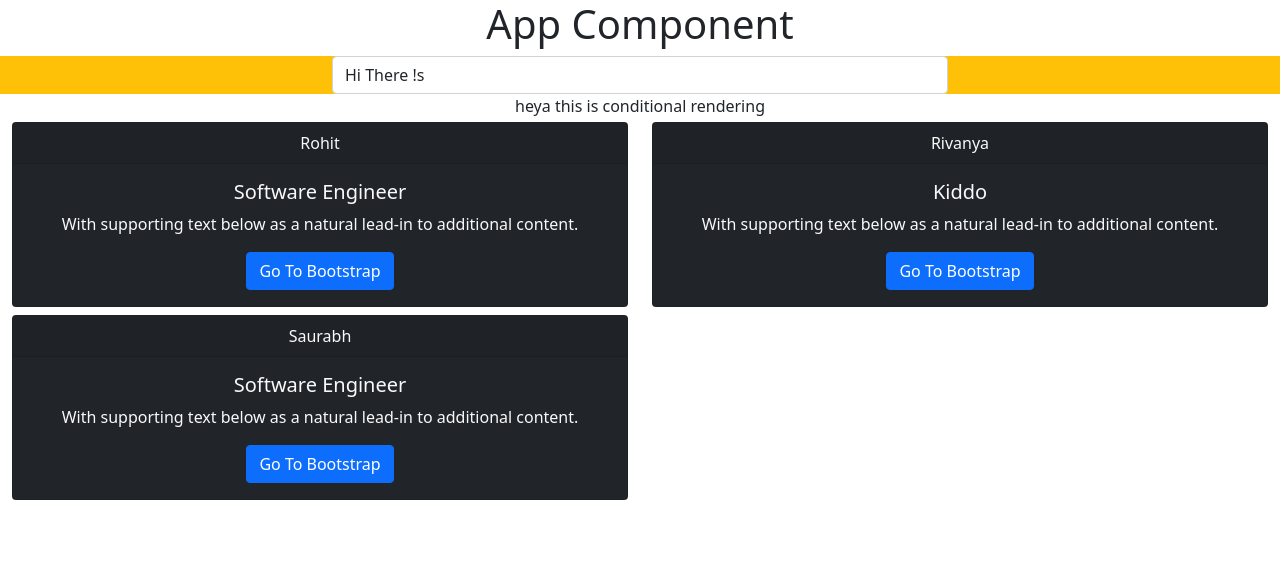
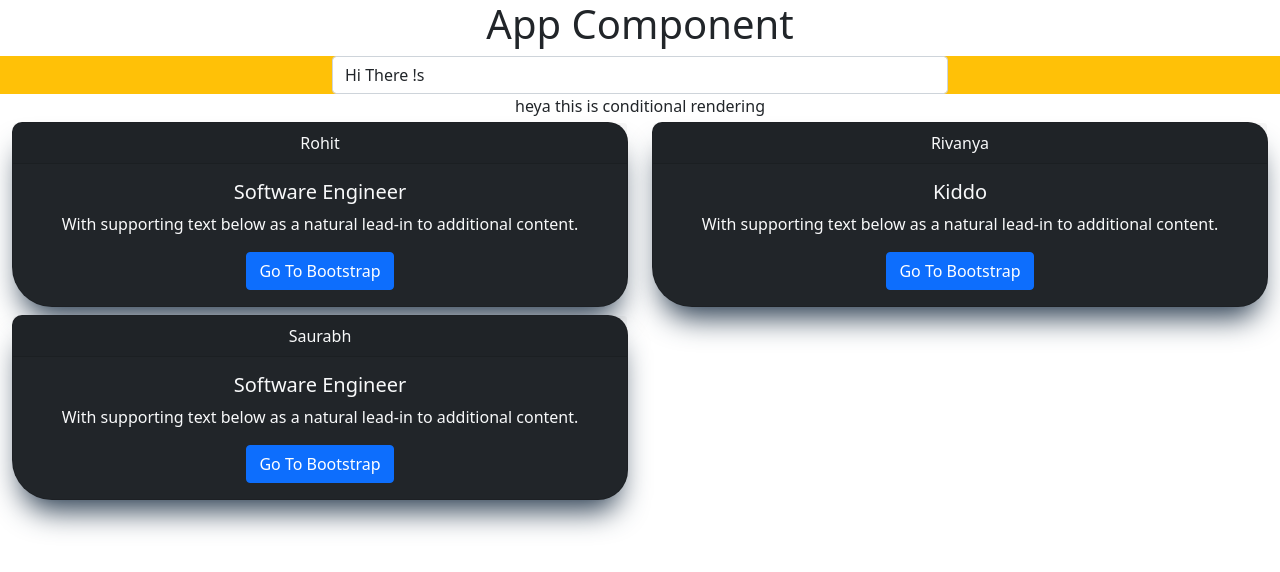
Before and after one commit to rohitverma1989/pics, a React (Create React App) app: page / in a window 1280 px wide. Shown: the top 572 px of the page. Built offline with nearby package versions, Linux system fonts and the light colour scheme.

Commit message:
stylesCssChanges

```diff
--- a/src/components/Employee.js
+++ b/src/components/Employee.js
@@ -1,4 +1,6 @@
 import React from 'react';
+import '../styles/App.css'
+
 class EmployeeComponent extends React.Component {
     state = {
         employeeList: [
@@ -13,7 +15,7 @@ class EmployeeComponent extends React.Component {
         var emp = this.state.employeeList.map((x) => {
             return (
                 <div className='col-6 my-1'>
-                    <div className="card bg-dark text-light">
+                    <div className="card bg-dark text-light card-shadow">
                         <div className="card-header">
                             {x.name}
                         </div>
--- a/src/index.js
+++ b/src/index.js
@@ -1,6 +1,7 @@
 import React from 'react';
 import ReactDOM from 'react-dom';
 import AppComponent from './components/App';
+// import '../src/styles/App.css'
 
 
 ReactDOM.render(<AppComponent></AppComponent>, document.querySelector('#root'));
--- /dev/null
+++ b/src/styles/App.css
@@ -0,0 +1,8 @@
+.card-shadow {
+    box-shadow: rgb(38, 57, 77) 0px 20px 30px -10px;
+    border-radius: 10px 20px 30px 40px;
+}
+
+.card-shadow:hover {
+    transform: translateY(-3px);
+}
```
